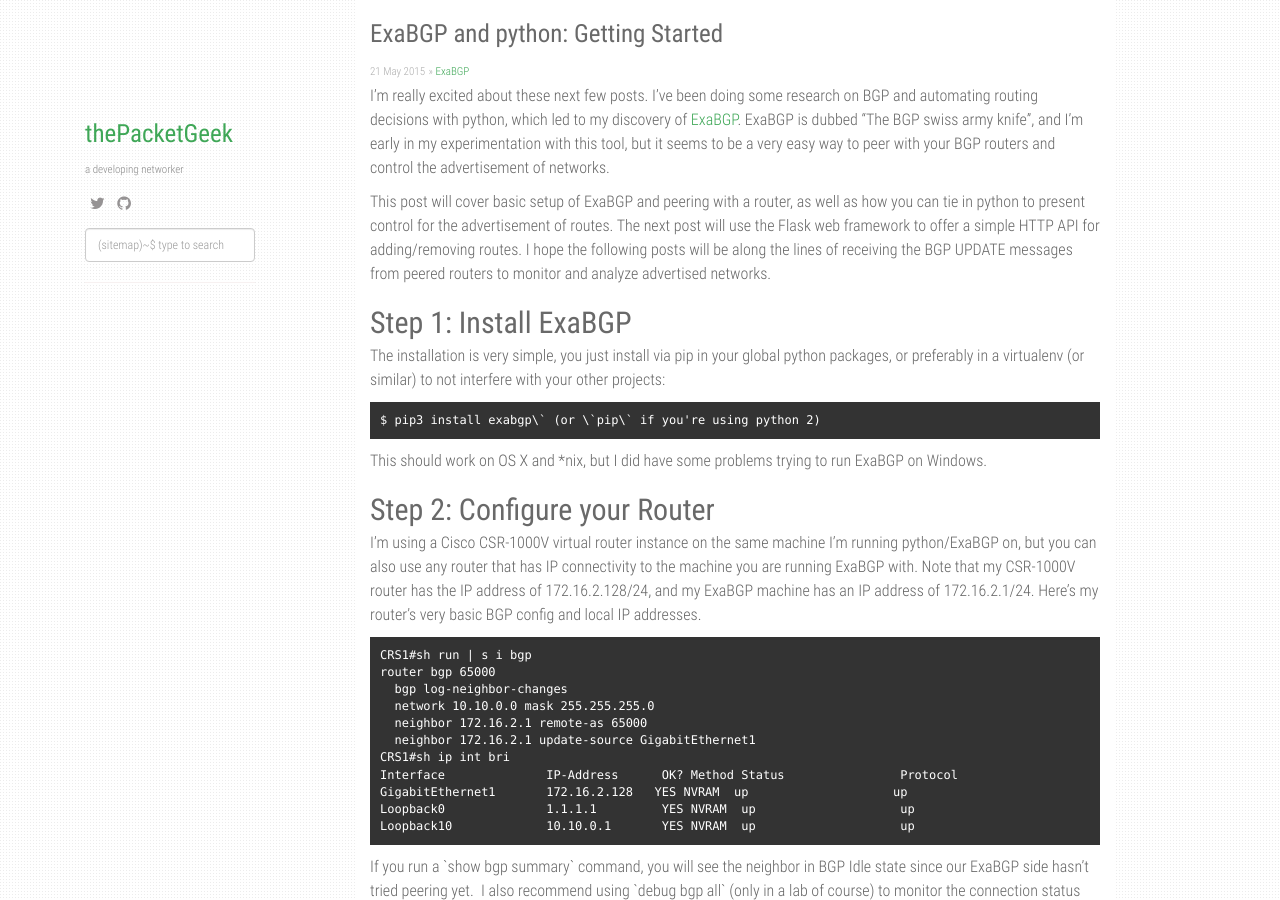
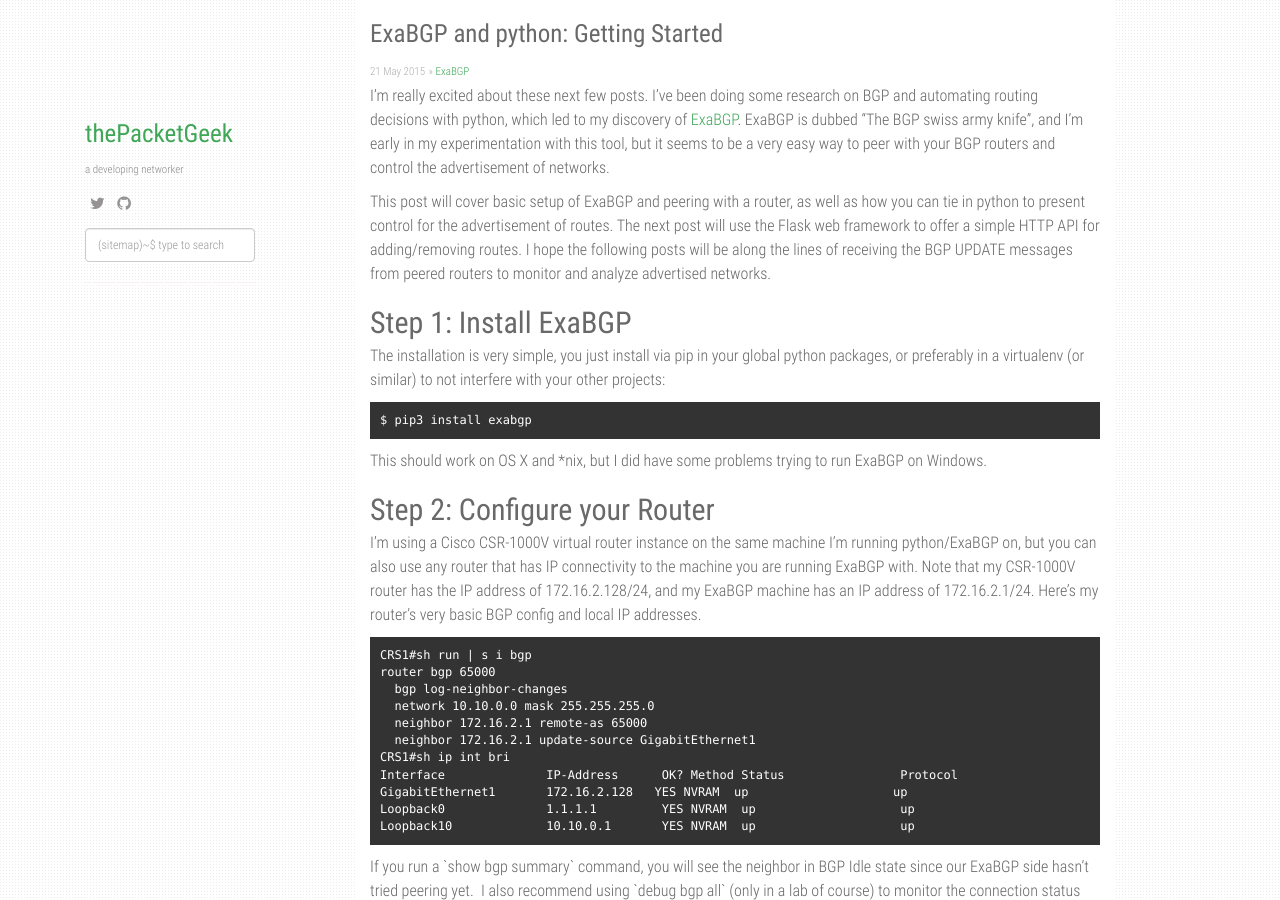
Before and after one commit to thepacketgeek/thepacketgeek.github.io, a Jekyll site: the page built from _posts/exabgp/2015-05-21-influence-routing-decisions-with-python-and-exabgp.md, in a window 1280 px wide and 900 px high. Built offline with Jekyll 4.4.1, drawn with Linux system fonts in a browser that asks for light colours; comment, search, counter and statistics services are not loaded.

Commit message:
Exabgp uses pip3 only

```diff
--- a/_posts/exabgp/2015-05-21-influence-routing-decisions-with-python-and-exabgp.md
+++ b/_posts/exabgp/2015-05-21-influence-routing-decisions-with-python-and-exabgp.md
@@ -17,7 +17,7 @@
 
 The installation is very simple, you just install via pip in your global python packages, or preferably in a virtualenv (or similar) to not interfere with your other projects:
 
-    $ pip3 install exabgp\` (or \`pip\` if you're using python 2)
+    $ pip3 install exabgp
 
 This should work on OS X and *nix, but I did have some problems trying to run ExaBGP on Windows.
 
```
